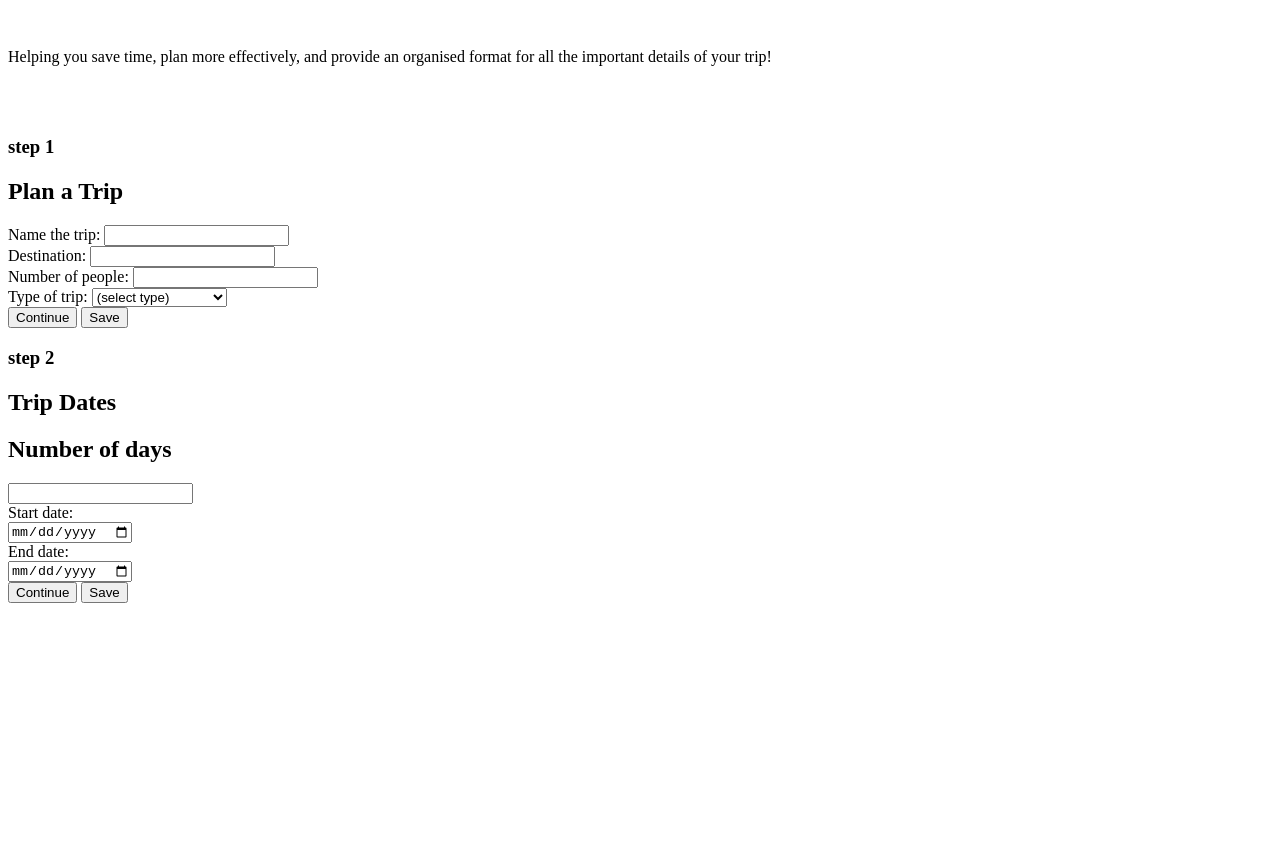
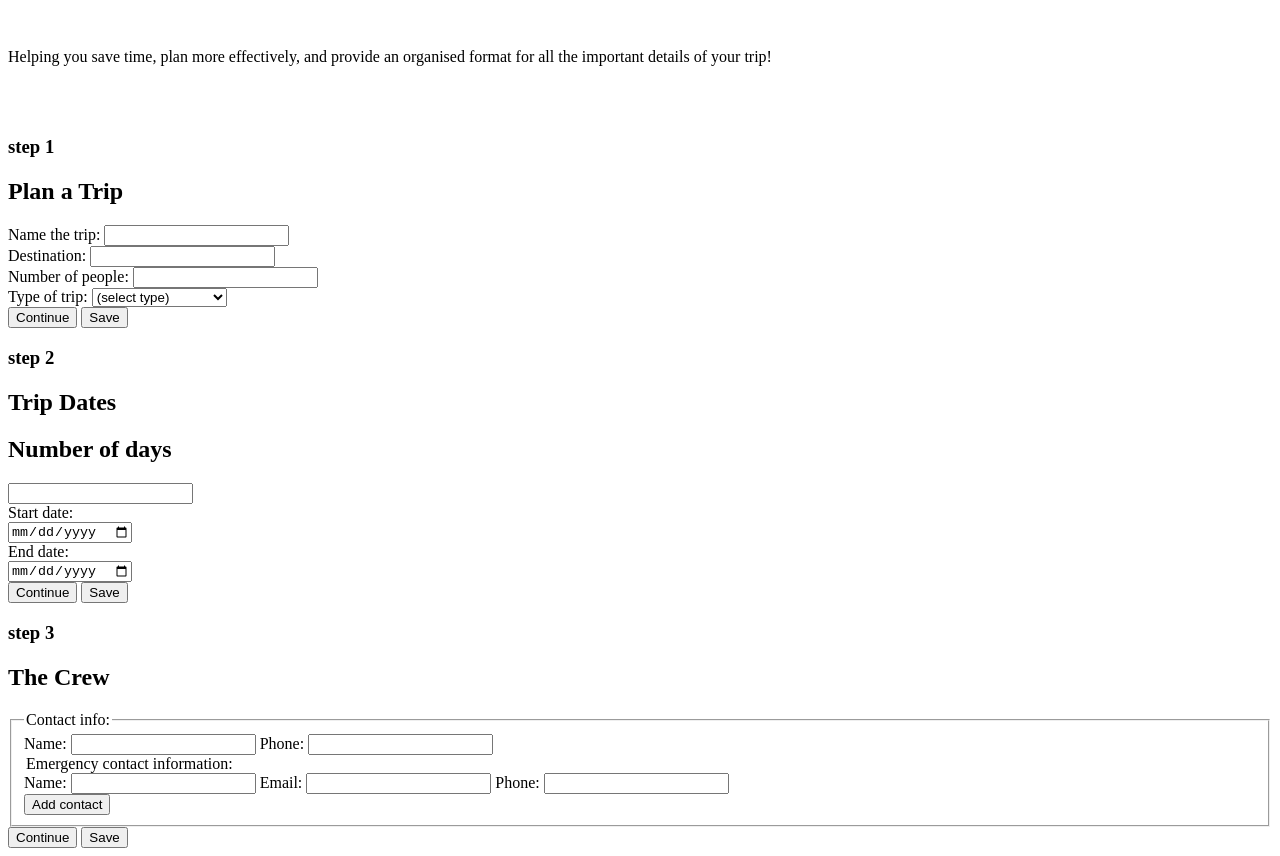
Before and after one commit to faithmwangi/Project-1-OutOfTheGroupChat, a plain HTML site: page app.html in a window 1280 px wide. Shown: the part 214-1070 px from the top of the page. Before the commit the page ends 825 px from the top, so only its background shows below. Drawn offline with Linux system fonts and the light colour scheme.

Commit message:
Add step 3: Contact Information

```diff
--- a/app.html
+++ b/app.html
@@ -65,15 +65,17 @@
                 <button type="save" id="save-btn">Save</button>
             </div>
         </section>
-        <!--SECTION 1: TRIP DATES-->
+        <!--SECTION 2: TRIP DATES-->
         <section id="step-2">
             <h3>step 2</h3>
             <h1>Trip Dates</h1>
             <form>
                 <label for="NumDays"><h2>Number of days</h2></label>
                 <input type="number" id="NumDays" name="NumDays" min="1"><br>
+
                 <label for="start">Start date:</label><br>
                 <input type="date" id="start" name="trip-start" min="2023-04-05"><br>
+
                 <label for="end">End date:</label><br>
                 <input type="date" id="end" name="trip-end"><br>
             </form>
@@ -82,6 +84,37 @@
                 <button type="save" id="save-btn-2">Save</button>
             </div>
         </section>
+        <!--SECTION 3: THE CREW-->
+        <section id="step-3">
+            <h3>step 3</h3>
+            <h1>The Crew</h1>
+            <div class="the-crew">
+            <fieldset>
+                <legend>Contact info:</legend>
+                <label for="crew-name">Name:</label>
+                <input type="tel" id="crew-name" name="crew-name" required>
+
+                <label for="phone">Phone:</label>
+                <input type="tel" id="phone" name="phone" required>
+                <br>
+                <legend>Emergency contact information:</legend>
+                <label for="emergency-name">Name:</label>
+                <input type="text" id="emergency-name" name="emergency-name" required>
+
+                <label for="emergency-email">Email:</label>
+                <input type="email" id="emergency-email" name="emergency-email" required>
+
+                <label for="emergency-phone">Phone:</label>
+                <input type="tel" id="emergency-phone" name="emergency-phone" required>
+                <br>
+                <button type="button" id="add-contact">Add contact</button>
+            </fieldset>
+            <div class="btn-3">
+                <button type="button" id="continue-btn-3">Continue</button>
+                <button type="save" id="save-btn-3">Save</button>
+            </div>
+            </div>
+        </section>
     </main>
 </body>
 </html>
```
